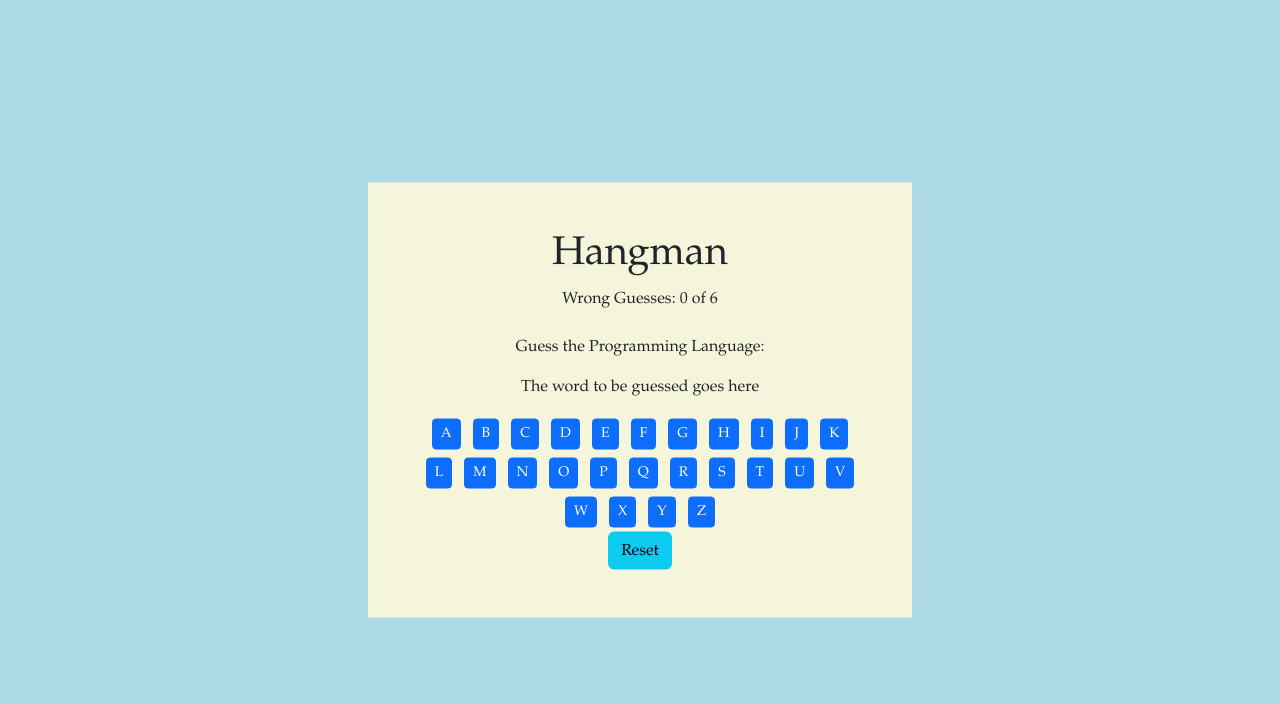
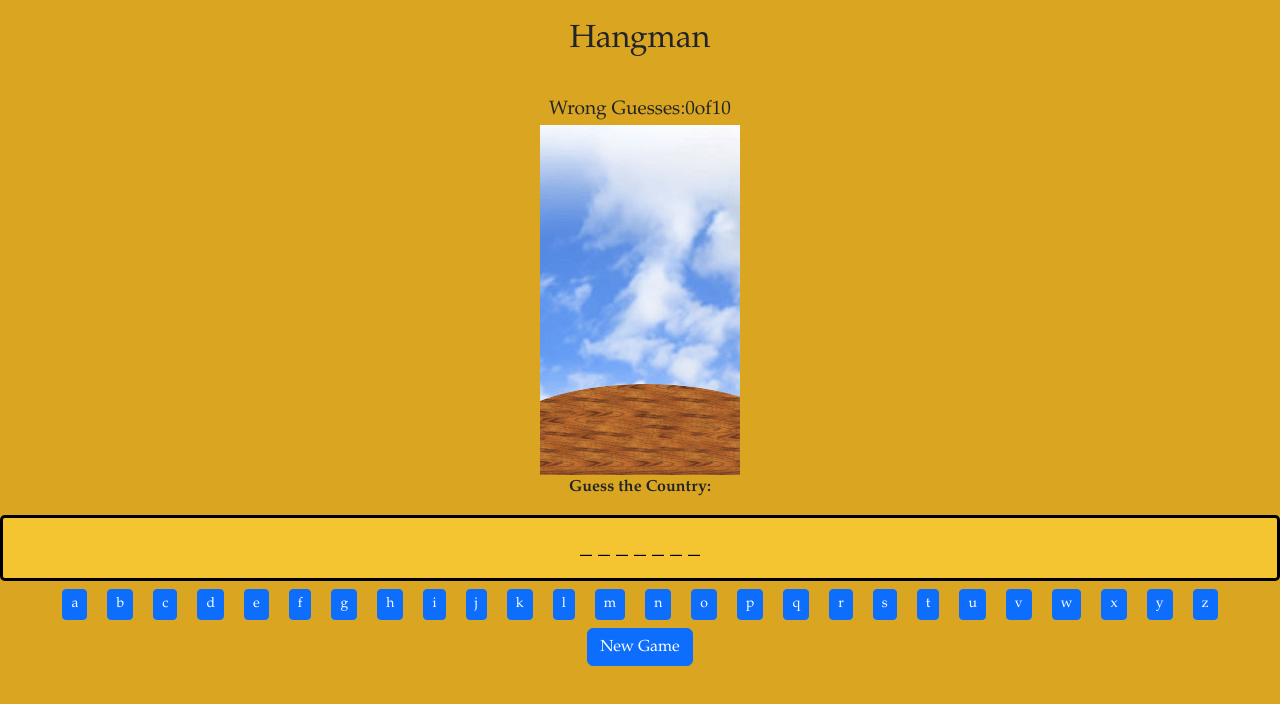
Before and after one commit to kayceewong/lab-project-1, a plain HTML site: page index.html in a window 1280 px wide. Drawn offline with nearby package versions, Linux system fonts and the light colour scheme.

Commit message:
Update all files and included images

```diff
--- a/css/style.css
+++ b/css/style.css
@@ -1,5 +1,4 @@
 * {
-  text-align: center;
   padding: 0;
   margin: 0;
   box-sizing: border-box;
@@ -7,17 +6,29 @@
 }
 
 body {
-  background-color: lightblue;;
+  background-color: goldenrod;
 }
 
-.container {
-  font-size: 16px;
-  background-color: beige;
-  width: 90vw;
-  max-width: 34em;
-  position: absolute;
-  transform: translate(-50%, -50%);
-  top: 50%;
-  left: 50%;
-  padding: 3em;
-  }
+.header {
+  font-family: "Garamond", sans-serif;
+  display: flex;
+  justify-content: center;
+  font-size: 2em;
+  margin: 0.5em 0 1.0em 0;
+}
+
+.score {
+  font-family: "Garamond", sans-serif;
+  display: flex;
+  justify-content:center;;
+  font-size: 1.2em;
+}
+
+#wordSpotlight {
+  font-size: 1.5em;
+  padding: 0.5em 1em;
+  background-color: #f4c531;
+  border: 3px solid #000000;
+  color: #000000;
+  border-radius: 0.2em;
+}
--- a/index.html
+++ b/index.html
@@ -1,28 +1,35 @@
-<!doctype html>
+<!DOCTYPE html>
 <html lang="en">
 
 <head>
-  <meta charset="utf-8">
-  <meta name="viewport" content="width=device-width, initial-scale=1">
-  <title>Hangman</title>
+  <meta charset="UTF-8">
+  <meta name="viewport" content="width=device-width, initial-scale=1.0">
+  <meta http-equiv="X-UA-Compatible" content="ie=edge">
+
   <link href="https://cdn.jsdelivr.net/npm/bootstrap@5.3.0-alpha1/dist/css/bootstrap.min.css" rel="stylesheet"
     integrity="sha384-GLhlTQ8iRABdZLl6O3oVMWSktQOp6b7In1Zl3/Jr59b6EGGoI1aFkw7cmDA6j6gD" crossorigin="anonymous">
-  <link href="css/style.css" rel="stylesheet">
-  <script src="scripts/main.js" defer></script>
+
+  <link rel="stylesheet" href="css/style.css" />
+
+  <script src='scripts/main.js' defer></script>
+
+  <title>Hangman</title>
 </head>
 
 <body>
-<div class="container">
-  <h1 class="text-center">Hangman</h1>
-  <div class="float-right">Wrong Guesses: <span id='mistakes'>0</span> of <span id='maxWrong'></span></div>
+  <div class="header">Hangman</div>
+  <div class="container"></div>
+  <div class="score">Wrong Guesses: <span id='mistakes'>0</span> of <span id='maxWrong'></span></div>
   <div class="text-center">
-    <img id='hangmanPic' src="./images/0.jpg" alt="">
-    <p>Guess the Programming Language:</p>
-    <p id="wordSpotlight">The word to be guessed goes here</p>
+    <img id='hangmanPic' src="images/0.jpg" alt="">
+    <p><b>Guess the Country:</b></p>
+    <div id="wordSpotlight">The word to be guessed goes here</div>
     <div id="keyboard"></div>
-    <button class="btn btn-info" onClick="reset()">Reset</button>
+    <input class="btn btn-primary" type="reset" value="New Game">
+    </div>
   </div>
-</div>
+
 
 </body>
+
 </html>
--- a/scripts/main.js
+++ b/scripts/main.js
@@ -1,24 +1,24 @@
-let words = [`Hong Kong`, `Hungary`, `Iceland`, `Israel`, `Albania`, `Andorra`, `Australia`, `Canada`, `Venezuela`, `India`,`Chicken`, `Dolphin`, `Elephant`, `Hedgehog`, `Parrot`, `Eagle`, `Goldfish`, `Squirrel`, `Panther`, `Swordfish`, `apple`, `banana`, `watermelon`, `orange`, `pineapple`, `papaya`, `raspberry`, `cherry`, `lemon`, `strawberry`];
+let words = [`hong kong`, `hungary`, `iceland`, `israel`, `albania`, `andorra`, `australia`, `canada`, `venezuela`, `algeria`, `egypt`, `ethiopia`, `finland`, `france`, `germany`, `malaysia`, `mexico`, `norway`, `poland`];
 
 let answer = '';
-let maxWrong = 6;
+let maxWrong = 10;
 let mistakes = 0;
 let guessed = [];
 let wordStatus = null;
 
 function randomWord() {
-  answer = words[Math.floor(Math.random() * words)];
+  answer = words[Math.floor(Math.random() * words.length)];
 }
 
 function generateButtons() {
-  let buttonsHTML = 'ABCDEFGHIJKLMNOPQRSTUVWXYZ'.split('').map(letter =>
+  let buttonsHTML = 'abcdefghijklmnopqrstuvwxyz'.split('').map(letter =>
     `
       <button
-        class="btn btn-sm btn-primary m-1"
-        id='` + letter + `'
-        onClick="handleGuess('` + letter + `')"
+        class="btn btn-sm btn-primary m-2"
+        id='${letter}'
+        onClick="handleGuess('${letter}')"
       >
-        ` + letter + `
+        ${letter}
       </button>
     `).join('');
 
@@ -46,7 +46,7 @@ function updateHangmanPicture() {
 
 function checkIfGameWon() {
   if (wordStatus === answer) {
-    document.getElementById('keyboard').innerHTML = 'You Won!!!';
+    document.getElementById('keyboard').innerHTML = 'You are saved!!!';
   }
 }
 
```
Also changed, not shown: images/0.jpg (added), images/1.jpg (added), images/10.jpg (added), images/2.jpg (added), images/3.jpg (added), images/4.jpg (added), images/5.jpg (added), images/6.jpg (added), images/7.jpg (added), images/8.jpg (added), images/9.jpg (added), 1 other file.
